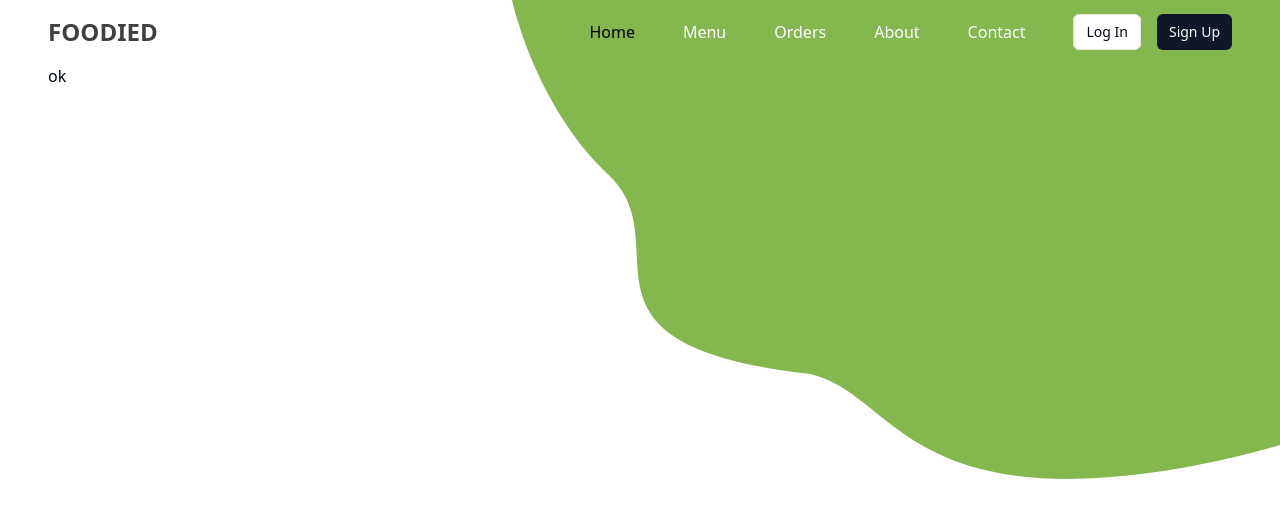
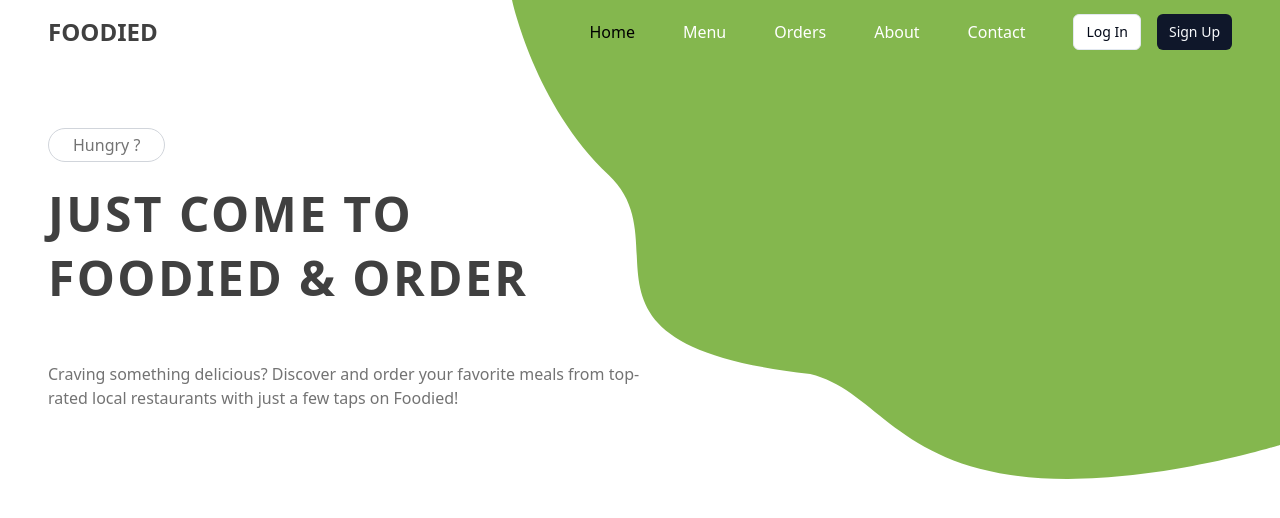
Before and after one commit to suman-3/Foodied-client, a Next.js app: page / in a window 1280 px wide. Shown: the top 518 px of the page. Built offline with nearby package versions, Linux system fonts and the light colour scheme; no server answers.

Commit message:
root page styling started , thats eating time ✋

```diff
--- a/app/(routes)/page.tsx
+++ b/app/(routes)/page.tsx
@@ -1,15 +1,25 @@
-
-import { Container } from '@/components/shared/container'
-import React from 'react'
+import { Container } from "@/components/shared/container";
+import React from "react";
 
 const HomePage = () => {
   return (
-   <>
-   <Container className='px-4 md:px-12'>
-    <section>ok</section>
-   </Container>
-   </>
-  )
-}
+    <>
+      <Container className="px-4 md:px-12">
+        <section className="grid grid-cols-1 md:grid-cols-2 py-12 pt-16">
+          <div className="flex flex-col items-start justify-start gap-3">
+            <p className="px-6 py-1 rounded-full text-neutral-500 border border-gray-300">
+              Hungry ?
+            </p>
+            <h2 className="text-5xl font-bold tracking-wider uppercase text-neutral-700 my-4 ">
+              Just Come To <span className="block py-4">Foodied & Order</span>
+            </h2>
 
-export default HomePage
+            <p className="text-base text-neutral-500 text-center md:text-left my-4">Craving something delicious? Discover and order your favorite meals from top-rated local restaurants with just a few taps on Foodied!</p>
+          </div>
+        </section>
+      </Container>
+    </>
+  );
+};
+
+export default HomePage;
```
